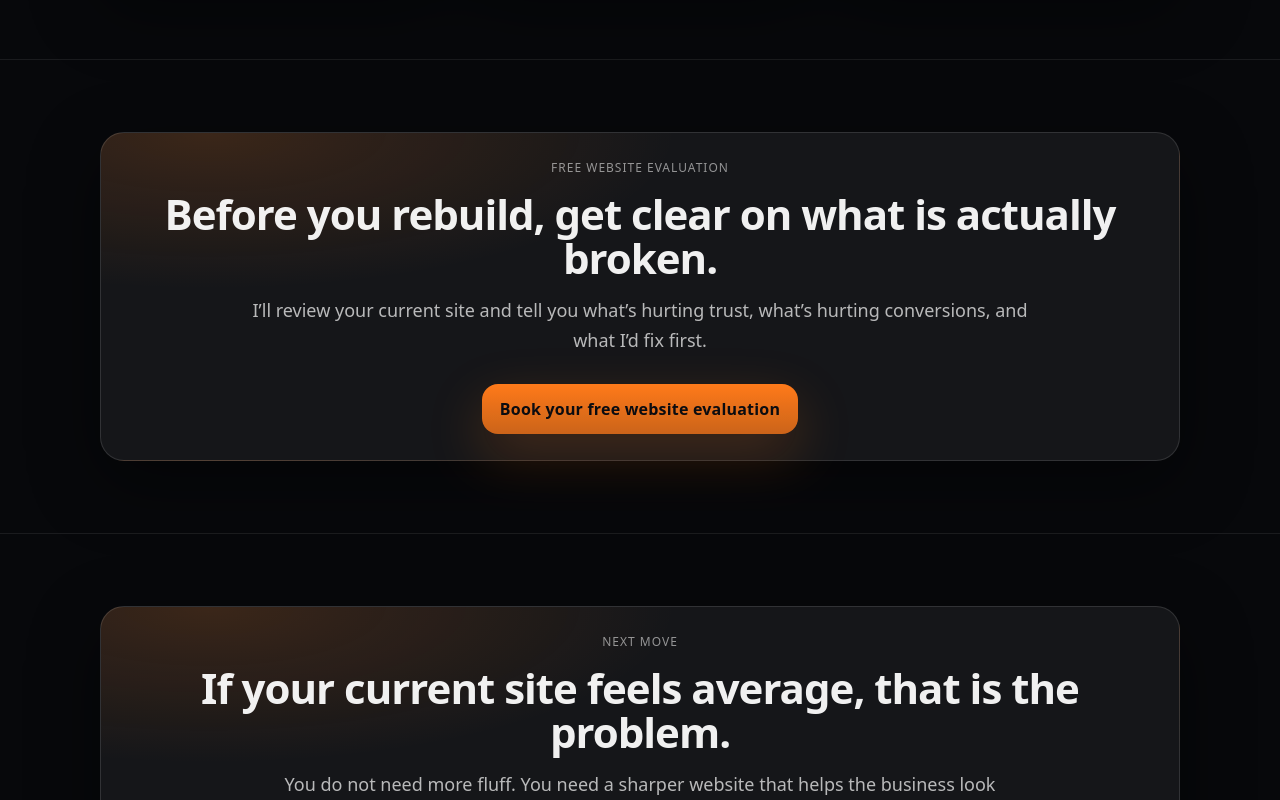
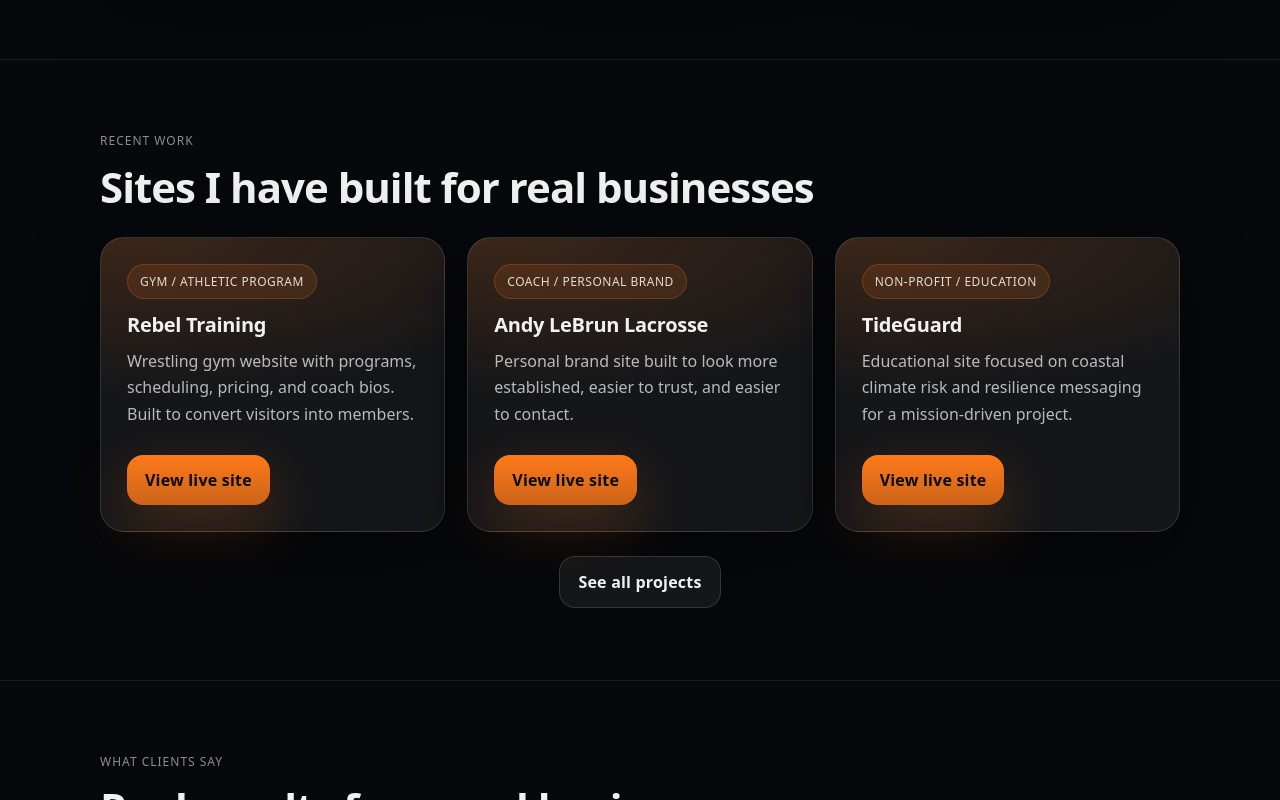
Before and after one commit to lucasseifert113/seifert-sites-fixed, a Next.js app: page / in a window 1280 px wide. Shown: the part 2240-3040 px from the top of the page. Built offline with nearby package versions, Linux system fonts and the light colour scheme.

Commit message:
Update app/page.tsx: contact form, testimonials, homepage projects

```diff
--- a/app/page.tsx
+++ b/app/page.tsx
@@ -1,6 +1,28 @@
 import Link from "next/link";
 import FreeEvaluationCTA from "./components/FreeEvaluationCTA";
+import Testimonials from "./components/Testimonials";
 import { featuredProject, proofItems, site } from "./lib/site";
+
+const projects = [
+  {
+    name: "Rebel Training",
+    desc: "Wrestling gym website with programs, scheduling, pricing, and coach bios. Built to convert visitors into members.",
+    url: "https://rebeltraining.org",
+    tag: "Gym / Athletic Program",
+  },
+  {
+    name: "Andy LeBrun Lacrosse",
+    desc: "Personal brand site built to look more established, easier to trust, and easier to contact.",
+    url: "https://lebrunlacrosse.online",
+    tag: "Coach / Personal Brand",
+  },
+  {
+    name: "TideGuard",
+    desc: "Educational site focused on coastal climate risk and resilience messaging for a mission-driven project.",
+    url: "https://tideguard.org",
+    tag: "Non-Profit / Education",
+  },
+];
 
 const steps = [
   {
@@ -85,7 +107,7 @@
 
             <h2 className="h3" style={{ fontSize: 28, marginBottom: 8 }}>
               <a
-                href="https://lebrunlacrosse.online"
+                href={featuredProject.url}
                 target="_blank"
                 rel="noopener noreferrer"
               >
@@ -119,7 +141,7 @@
             <div className="btnRow">
               <a
                 className="btnPrimary"
-                href="https://lebrunlacrosse.online"
+                href={featuredProject.url}
                 target="_blank"
                 rel="noopener noreferrer"
               >
@@ -207,10 +229,40 @@
         </div>
       </section>
 
+      <section className="section sectionBorder">
+        <div className="container">
+          <div style={{ maxWidth: 760, marginBottom: 28 }}>
+            <p className="eyebrow">Recent work</p>
+            <h2 className="h2">Sites I have built for real businesses</h2>
+          </div>
+
+          <div className="grid3">
+            {projects.map((p) => (
+              <div key={p.name} className="card panelHighlight">
+                <span className="badge" style={{ marginBottom: 12 }}>{p.tag}</span>
+                <h3 className="h3">{p.name}</h3>
+                <p className="muted" style={{ marginBottom: 16 }}>{p.desc}</p>
+                <div className="btnRow">
+                  <a className="btnPrimary" href={p.url} target="_blank" rel="noopener noreferrer">
+                    View live site
+                  </a>
+                </div>
+              </div>
+            ))}
+          </div>
+
+          <div style={{ textAlign: "center", marginTop: 24 }}>
+            <Link className="btnGhost" href="/work">See all projects</Link>
+          </div>
+        </div>
+      </section>
+
+      <Testimonials />
+
       <FreeEvaluationCTA
         eyebrow="Free website evaluation"
         title="Before you rebuild, get clear on what is actually broken."
-        text="I’ll review your current site and tell you what’s hurting trust, what’s hurting conversions, and what I’d fix first."
+        text="I'll review your current site and tell you what's hurting trust, what's hurting conversions, and what I'd fix first."
       />
 
       <section className="section sectionBorder">
```
